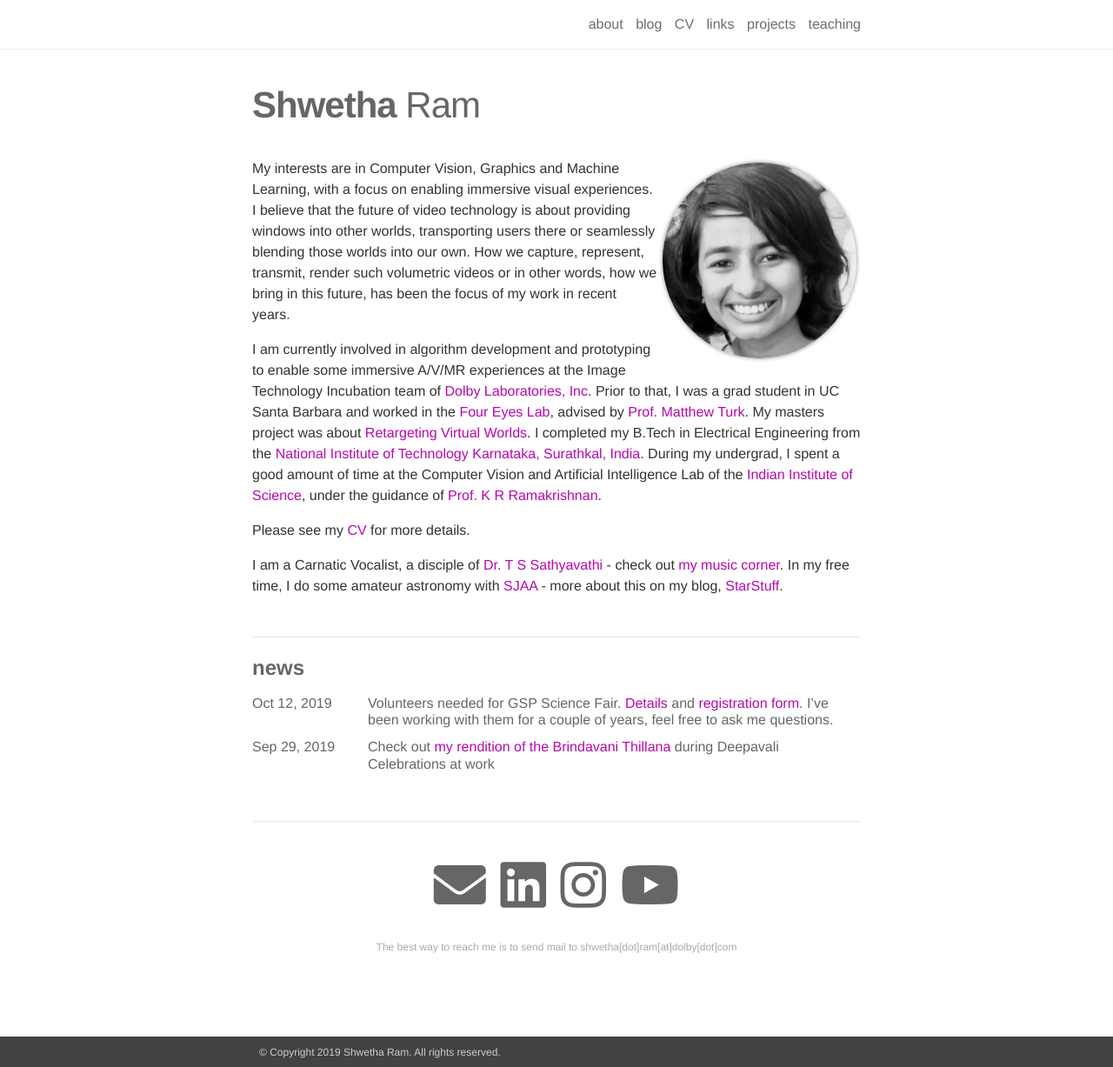
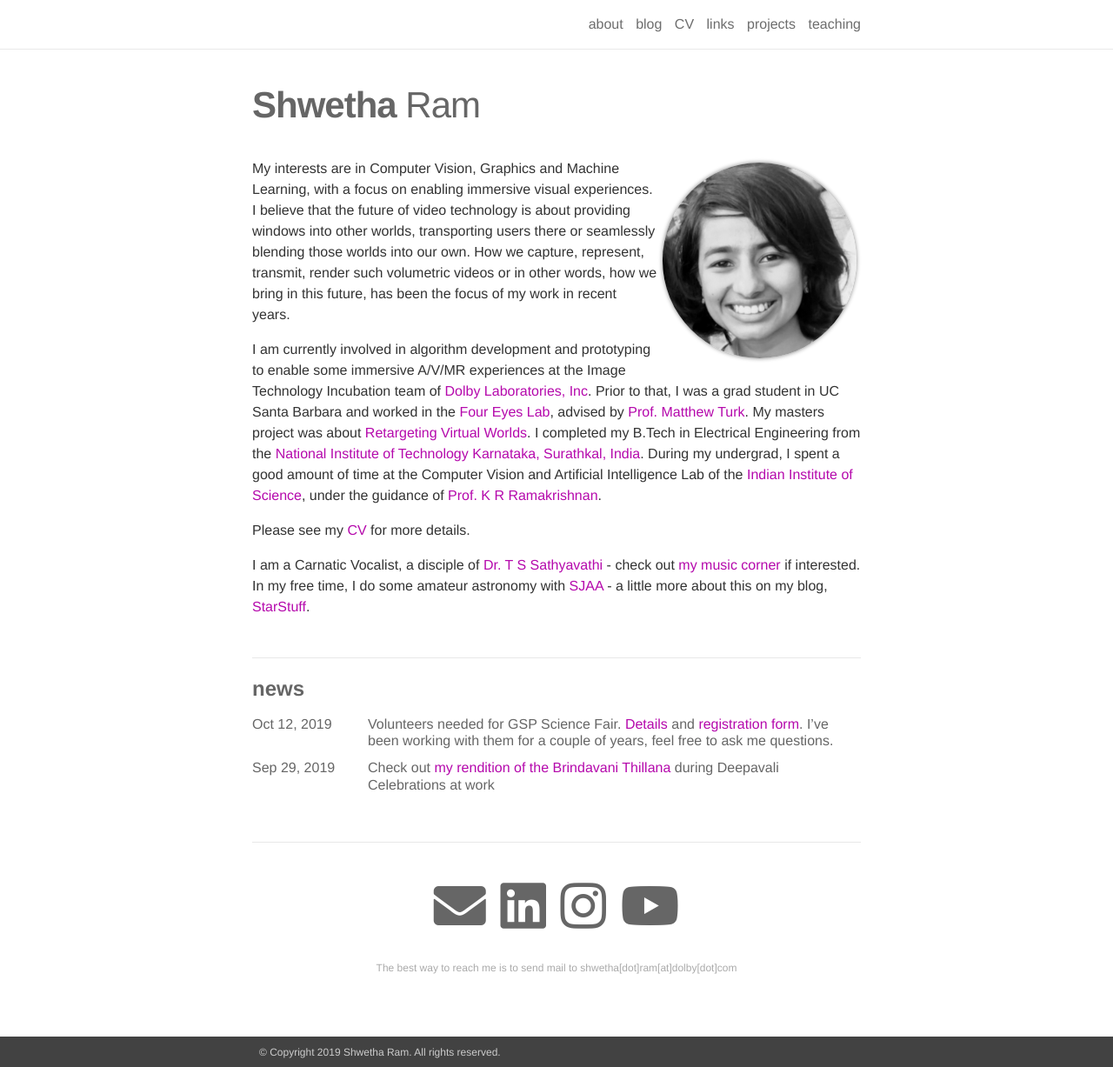
Before and after one commit to shwetharam0407/shwetharam0407.github.io, a Jekyll site: the page built from _pages/about.md, in a window 1280 px wide and 1227 px high. Shown: the whole window at 87% size. Built offline with Jekyll 4.4.1, drawn with Linux system fonts in a browser that asks for light colours; nearby versions of some CDN libraries.

Commit message:
changed wording in about

```diff
--- a/_pages/about.md
+++ b/_pages/about.md
@@ -19,4 +19,4 @@
 
 Please see my [CV](/CV/) for more details.
 
-I am a Carnatic Vocalist, a disciple of [Dr. T S Sathyavathi](https://www.tssathyavathi.com) - check out [my music corner](https://shwetharam0407.github.io/music-corner/). In my free time, I do some amateur astronomy with  [SJAA](https://www.sjaa.net) - more about this on my blog, [StarStuff](https://shwetharam0407.github.io/star-stuff/).
+I am a Carnatic Vocalist, a disciple of [Dr. T S Sathyavathi](https://www.tssathyavathi.com) - check out [my music corner](https://shwetharam0407.github.io/music-corner/) if interested. In my free time, I do some amateur astronomy with  [SJAA](https://www.sjaa.net) - a little more about this on my blog, [StarStuff](https://shwetharam0407.github.io/star-stuff/).
```
